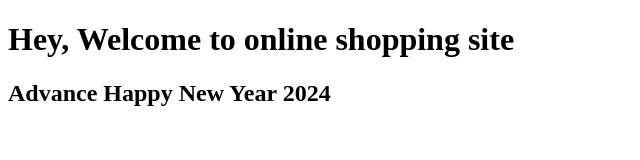
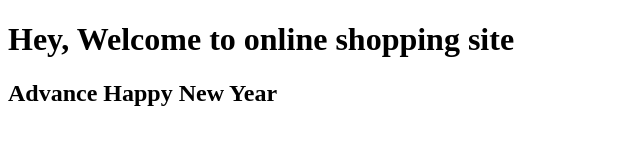
Before and after one commit to Chandrika-Karri/Jenkins, a plain HTML site: page index.html in a window 1280 px wide. Shown: the full height of the page, 0-640 px from the left. Drawn offline with Linux system fonts and the light colour scheme.

Commit message:
Update index.html

```diff
--- a/index.html
+++ b/index.html
@@ -5,6 +5,6 @@
   </head>
   <body>
     <h1> Hey, Welcome to online shopping site </h1>
-    <h2> Advance Happy New Year 2024</h2>
+    <h2> Advance Happy New Year </h2>
   </body>
 </html>
```
